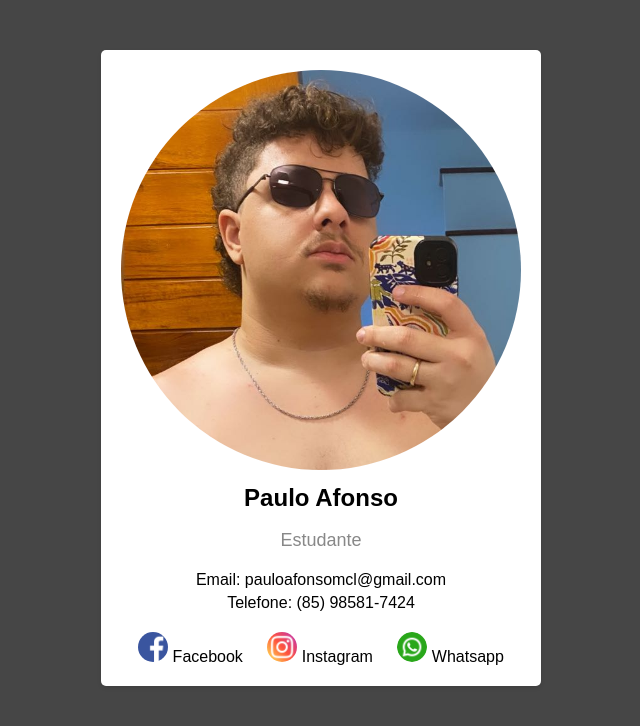
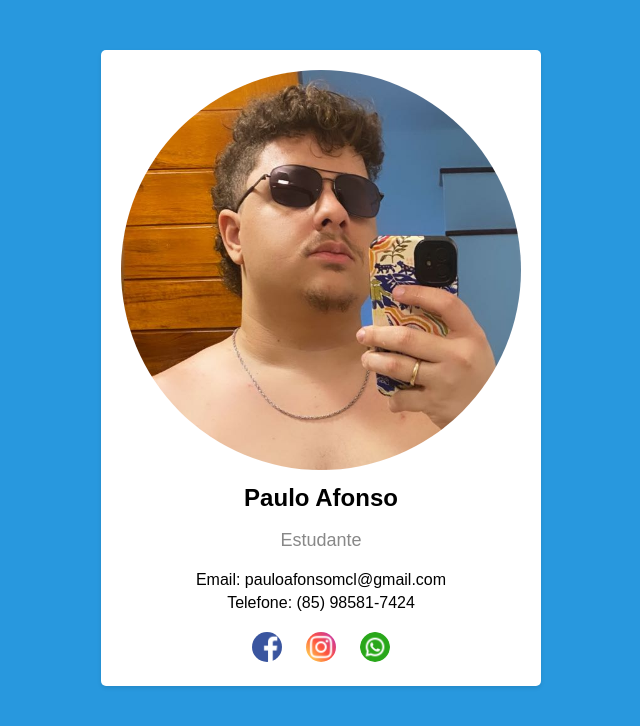
Before and after one commit to FourthStriker/vcard, a plain HTML site: page index.html in a window 1280 px wide. Shown: the whole page, without its empty margins (319-959 px from the left). Drawn offline with Linux system fonts and the light colour scheme.

Commit message:
Add files via upload

```diff
--- a/index.html
+++ b/index.html
@@ -7,7 +7,7 @@
     <style>
         body {
             font-family: Arial, sans-serif;
-            background-color: #464646;
+            background-color: #2898de;
             margin: 0;
             padding: 0;
         }
@@ -67,13 +67,13 @@
         </div>
         <div class="social-links">
             <a href="https://www.facebook.com/pauloafonso.loureiro?locale=pt_BR" target="_blank">
-                <img src="facebook.png" alt="Facebook" style="width: 30px; height: 30px;"> Facebook
+                <img src="facebook.png" alt="Facebook" style="width: 30px; height: 30px;">
             </a>
             <a href="https://www.instagram.com/paulo4f" target="_blank">
-                <img src="instagram.png" alt="Instagram" style="width: 30px; height: 30px;"> Instagram
+                <img src="instagram.png" alt="Instagram" style="width: 30px; height: 30px;">
             </a>
             <a href="https://wa.me/5585985817424" target="_blank">
-                <img src="whatsapp.png" alt="Whatsapp" style="width: 30px; height: 30px;"> Whatsapp
+                <img src="whatsapp.png" alt="Whatsapp" style="width: 30px; height: 30px;">
             </a>
         </div>
     </div>
```
